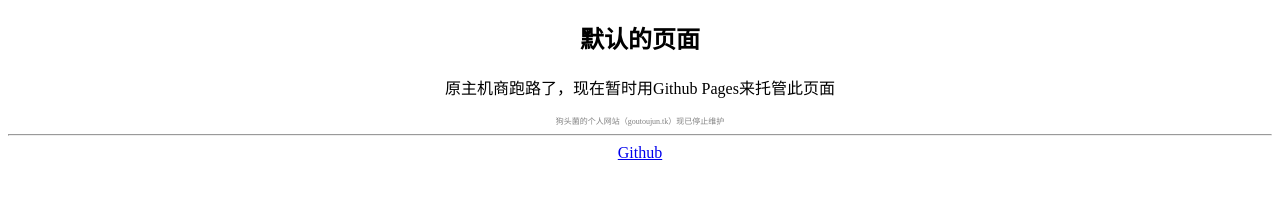
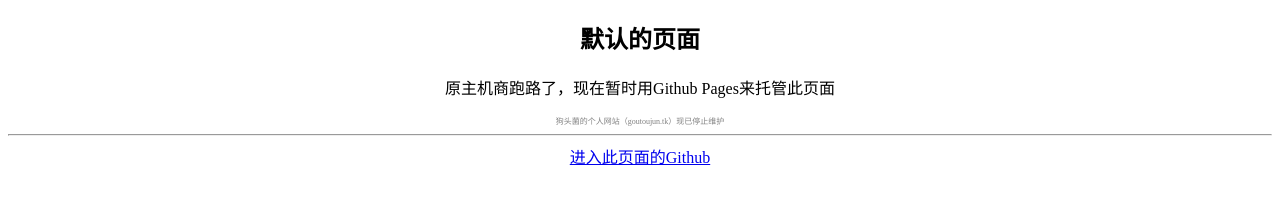
Before and after one commit to Xunhaii/xunhaii.github.io, a plain HTML site: page index.html in a window 1280 px wide. Drawn offline with Linux system fonts and the light colour scheme.

Commit message:
更新 index.html 的内容

```diff
--- a/index.html
+++ b/index.html
@@ -16,6 +16,6 @@
             <p style="color:gray;font-size:8px">狗头菌的个人网站（goutoujun.tk）现已停止维护</p>
         </center>
         <hr>
-        <center><a href="https://github.com/Xunhaii">Github</a></center>
+        <center><a href="https://github.com/Xunhaii/xunhaii.github.io">进入此页面的Github</a></center>
     </body>
 </html>
```
